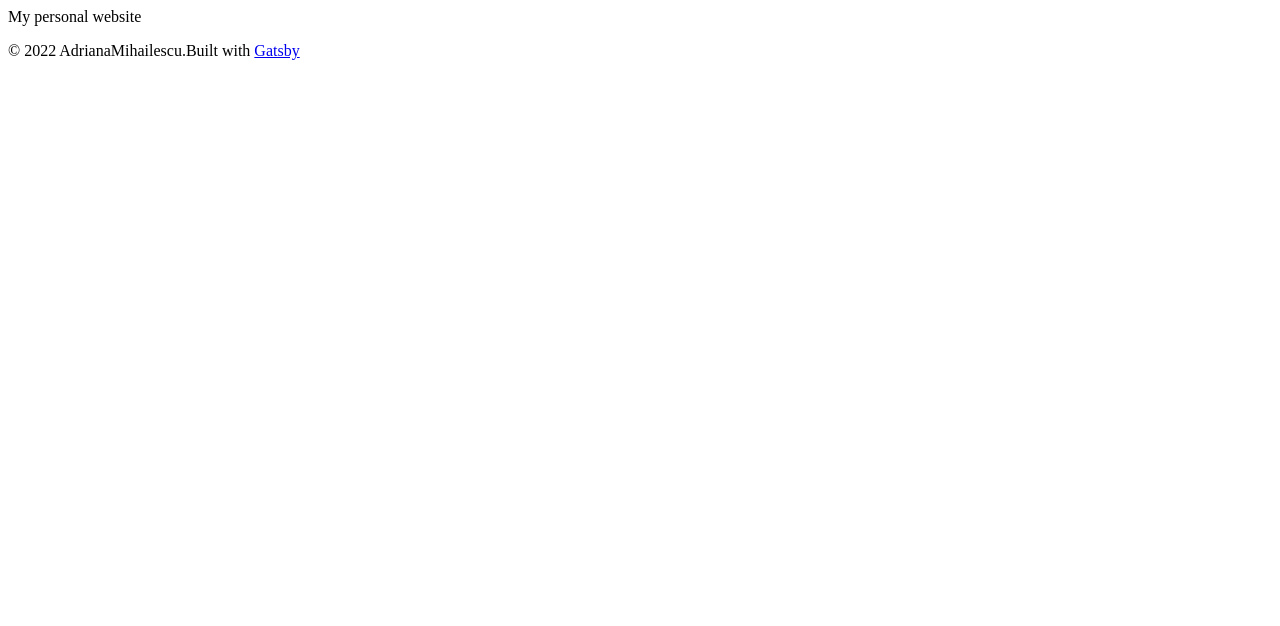
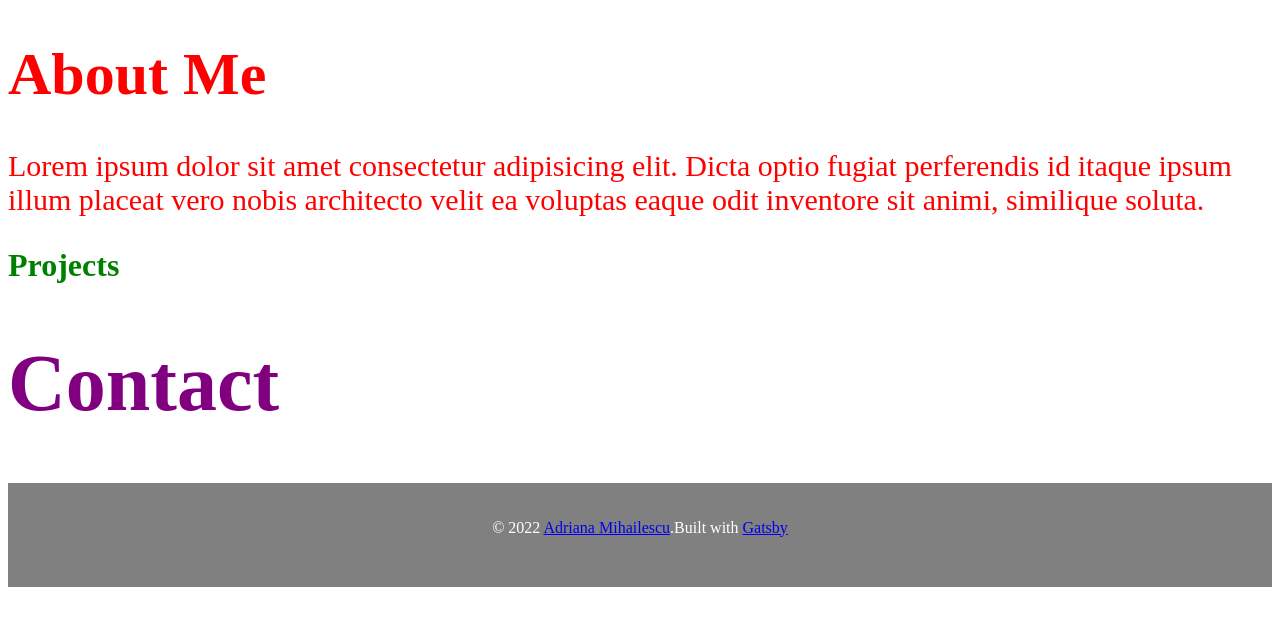
Before and after one commit to adrimihailescu/personal-website, a Gatsby site: page / in a window 1280 px wide. Built offline with nearby package versions, Linux system fonts and the light colour scheme; Gatsby itself is replaced by a stand-in of ours.

Commit message:
re-arranging components and playing around with styled components

```diff
--- a/gatsby-config.js
+++ b/gatsby-config.js
@@ -6,5 +6,11 @@
 
 module.exports = {
   /* Your site config here */
-  plugins: [],
+  siteMetadata: {
+    title: "Adriana Mihailescu",
+    description: "My personal website",
+    author: "@adrimihailescu",
+    person: { name: "adri", age: 35 },
+  },
+  plugins: [`gatsby-plugin-styled-components`],
 }
--- a/package.json
+++ b/package.json
@@ -14,9 +14,12 @@
     "test": "echo \"Write tests! -> https://gatsby.dev/unit-testing\" && exit 1"
   },
   "dependencies": {
+    "babel-plugin-styled-components": "^2.0.2",
     "gatsby": "^4.4.0",
+    "gatsby-plugin-styled-components": "^5.4.0",
     "react": "^17.0.1",
-    "react-dom": "^17.0.1"
+    "react-dom": "^17.0.1",
+    "styled-components": "^5.3.3"
   },
   "devDependencies": {
     "prettier": "^2.5.1"
--- /dev/null
+++ b/src/components/About/About.js
@@ -0,0 +1,17 @@
+import React from "react"
+import { AboutWrapper } from "./style"
+
+const AboutMe = () => {
+  return (
+    <AboutWrapper>
+      <h1>About Me</h1>
+      <p>
+        Lorem ipsum dolor sit amet consectetur adipisicing elit. Dicta optio
+        fugiat perferendis id itaque ipsum illum placeat vero nobis architecto
+        velit ea voluptas eaque odit inventore sit animi, similique soluta.
+      </p>
+    </AboutWrapper>
+  )
+}
+
+export default AboutMe
--- /dev/null
+++ b/src/components/About/style.js
@@ -0,0 +1,7 @@
+import styled from "styled-components"
+
+export const AboutWrapper = styled.div`
+  font-size: 30px;
+  cursor: pointer;
+  color: red;
+`
--- /dev/null
+++ b/src/components/Contact/Contact.js
@@ -0,0 +1,12 @@
+import React from "react"
+import { ContactWrapper } from "./style"
+
+const Contact = () => {
+  return (
+    <ContactWrapper>
+      <h1>Contact</h1>
+    </ContactWrapper>
+  )
+}
+
+export default Contact
--- /dev/null
+++ b/src/components/Contact/style.js
@@ -0,0 +1,7 @@
+import styled from "styled-components"
+
+export const ContactWrapper = styled.div`
+  color: purple;
+  font-size: 40px;
+  cursor: pointer;
+`
--- /dev/null
+++ b/src/components/Footer/Footer.js
@@ -0,0 +1,26 @@
+import React from "react"
+import { FooterWrapper } from "./style"
+
+const Footer = () => {
+  return (
+    <FooterWrapper>
+      <footer>
+        <p>
+          &copy; {new Date().getFullYear()}{" "}
+          <span>
+            <a
+              href="https://github.com/adrimihailescu"
+              target="_blank"
+              rel="noreferrer"
+            >
+              Adriana Mihailescu
+            </a>
+          </span>
+          .Built with <a href="https://www.gatsbyjs.com/">Gatsby</a>
+        </p>
+      </footer>
+    </FooterWrapper>
+  )
+}
+
+export default Footer
--- /dev/null
+++ b/src/components/Footer/style.js
@@ -0,0 +1,11 @@
+import styled from "styled-components"
+
+export const FooterWrapper = styled.div`
+  text-align: center;
+  justify-content: center;
+  align-items: center;
+  background: grey;
+  height: 4rem;
+  color: white;
+  padding: 20px;
+`
--- /dev/null
+++ b/src/components/Layout/Layout.js
@@ -0,0 +1,19 @@
+import React from "react"
+import AboutMe from "../About/About"
+import Footer from "../Footer/Footer"
+import Projects from "../Projects/Projects"
+import Contact from "../Contact/Contact"
+
+const Layout = ({ children }) => {
+  return (
+    <>
+      {children}
+      <AboutMe />
+      <Projects />
+      <Contact />
+      <Footer />
+    </>
+  )
+}
+
+export default Layout
--- /dev/null
+++ b/src/components/Projects/Projects.js
@@ -0,0 +1,12 @@
+import React from "react"
+import { ProjectsWrapper } from "./style"
+
+const Projects = () => {
+  return (
+    <ProjectsWrapper>
+      <h1>Projects</h1>
+    </ProjectsWrapper>
+  )
+}
+
+export default Projects
--- /dev/null
+++ b/src/components/Projects/style.js
@@ -0,0 +1,7 @@
+import styled from "styled-components"
+
+export const ProjectsWrapper = styled.div`
+  cursor: pointer;
+  color: green;
+  font-szie: 40px;
+`
--- a/src/pages/components/Footer.js
+++ /dev/null
@@ -1,14 +0,0 @@
-import React from "react"
-
-const Footer = () => {
-  return (
-    <footer>
-      <p>
-        &copy; {new Date().getFullYear()} <span>AdrianaMihailescu</span>.Built
-        with <a href="https://www.gatsbyjs.com/">Gatsby</a>
-      </p>
-    </footer>
-  )
-}
-
-export default Footer
--- a/src/pages/components/Layout.js
+++ /dev/null
@@ -1,13 +0,0 @@
-import React from "react"
-import Footer from "./Footer"
-
-const Layout = ({ children }) => {
-  return (
-    <>
-      {children}
-      <Footer />
-    </>
-  )
-}
-
-export default Layout
--- a/src/pages/index.js
+++ b/src/pages/index.js
@@ -1,10 +1,6 @@
 import React from "react"
-import Layout from "./components/Layout"
+import Layout from "../components/Layout/Layout"
 
 export default function Home() {
-  return (
-    <Layout>
-      <div>My personal website</div>
-    </Layout>
-  )
+  return <Layout>{/* <h1>My personal website</h1> */}</Layout>
 }
```
Also changed, not shown: src/pages/404.js (added, +14 -0 lines), 1 other file.
